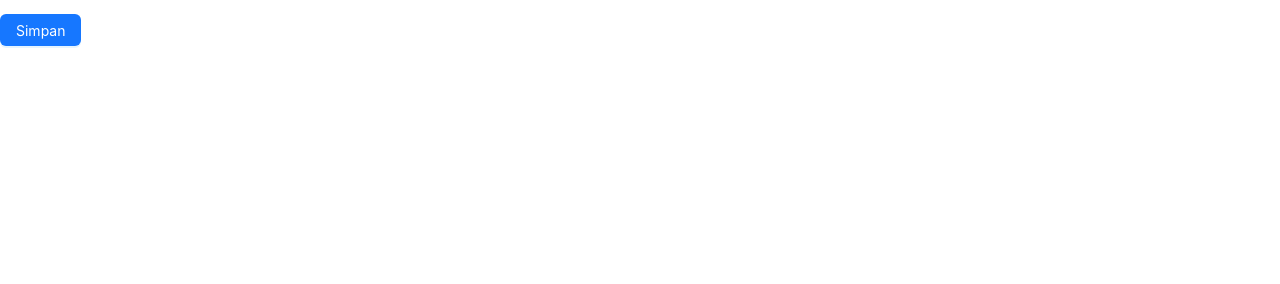
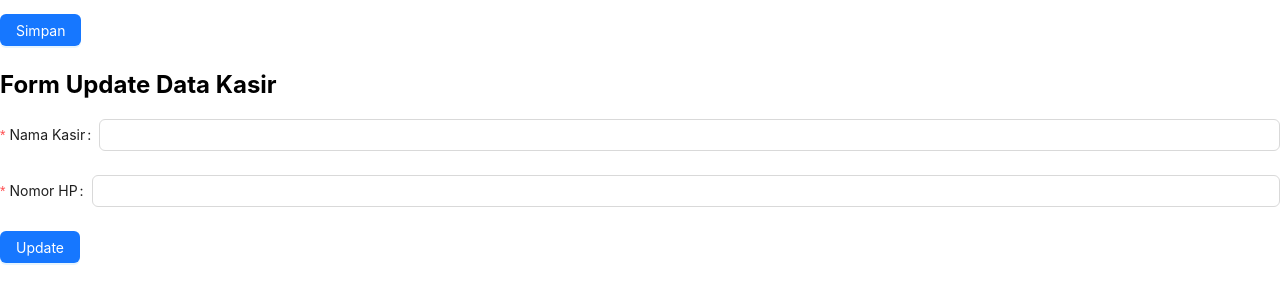
Before and after one commit to farizibnu/frontend, a React (Create React App) app: page / in a window 1280 px wide. Shown: the part 1171-1455 px from the top of the page. Before the commit the page ends 1241 px from the top, so only its background shows below. Built offline with nearby package versions, Linux system fonts and the light colour scheme; no server answers.

Commit message:
6_Form Update Data Kasir_Fariz

```diff
--- a/src/App.js
+++ b/src/App.js
@@ -4,6 +4,7 @@ import Barang from './components/FormInputBarang';
 import FormUpdateBarang from './components/FormUpdateBarang';
 import ViewAllBarang from './components/viewAllBarang';
 import FormInputKasir from './components/FormInputKasir';
+import FormUpdateKasir from './components/FormUpdateKasir';
 // import Kasir from './components/Kasir';
 // import Tenan from './components/Tenan';
 // import Transaksi from './components/Transaksi';
@@ -16,6 +17,7 @@ function App() {
       <FormUpdateBarang/>
       <ViewAllBarang/>
       <FormInputKasir/>
+      <FormUpdateKasir/>
       {/* <Kasir />
       <Tenan />
       <Transaksi />
--- /dev/null
+++ b/src/components/FormUpdateKasir.js
@@ -0,0 +1,55 @@
+// src/components/FormUpdateKasir.js
+import React, { useState } from 'react';
+import { Form, Input, Button } from 'antd';
+import axios from 'axios';
+
+const FormUpdateKasir = ({ kasirId, onUpdateSuccess }) => {
+  const [form] = Form.useForm();
+
+  const onFinish = async (values) => {
+    try {
+      await axios.put(`http://localhost:3001/kasir/${kasirId}`, values);
+      onUpdateSuccess();
+    } catch (error) {
+      console.error('Error updating kasir:', error.message);
+    }
+  };
+
+  return (
+    <div>
+      <h2>Form Update Data Kasir</h2>
+      <Form
+        form={form}
+        name="updateKasirForm"
+        onFinish={onFinish}
+      >
+        <Form.Item
+          label="Nama Kasir"
+          name="nama"
+          rules={[{ required: true, message: 'Nama kasir harus diisi!' }]}
+        >
+          <Input />
+        </Form.Item>
+
+        <Form.Item
+          label="Nomor HP"
+          name="hp"
+          rules={[
+            { required: true, message: 'Nomor HP kasir harus diisi!' },
+            { pattern: /^\d{10,13}$/, message: 'Nomor HP harus terdiri dari 10-13 digit angka!' },
+          ]}
+        >
+          <Input />
+        </Form.Item>
+
+        <Form.Item>
+          <Button type="primary" htmlType="submit">
+            Update
+          </Button>
+        </Form.Item>
+      </Form>
+    </div>
+  );
+};
+
+export default FormUpdateKasir;
```
